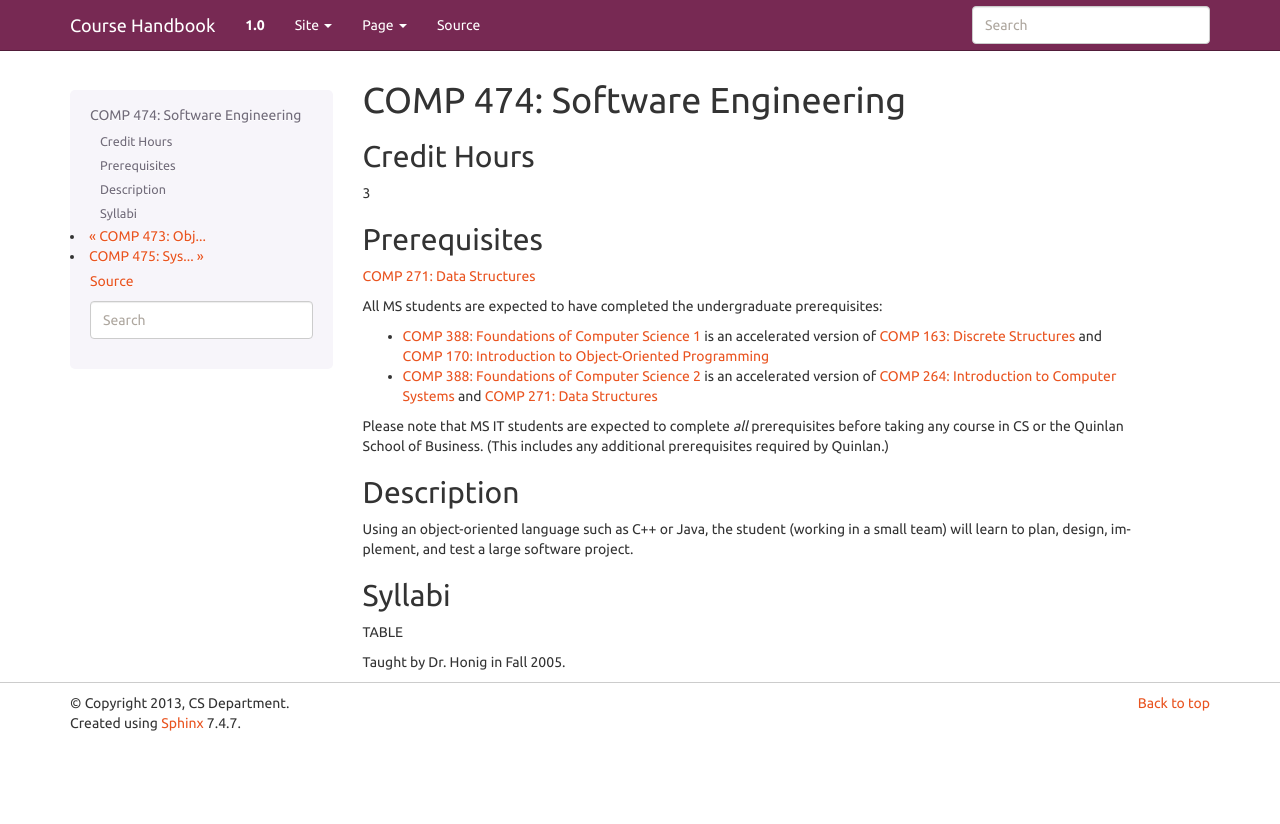
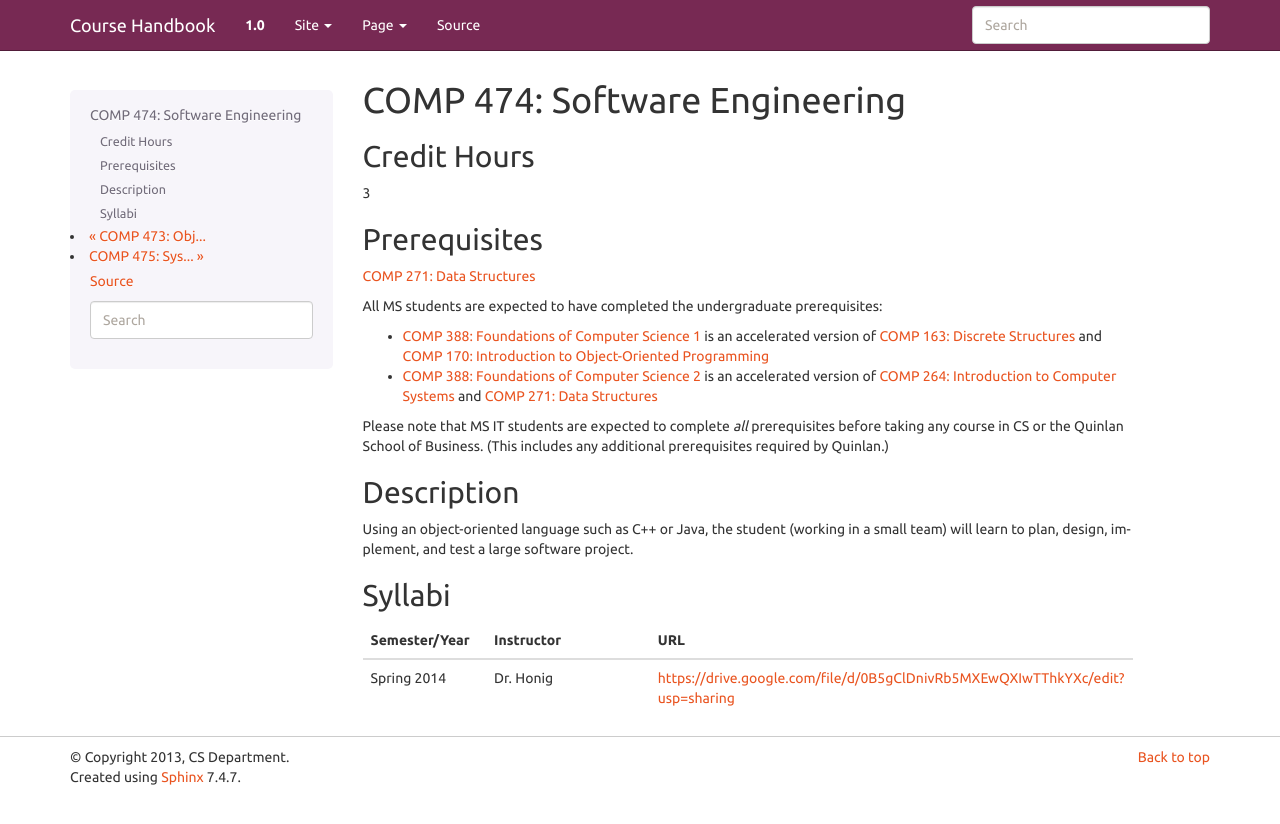
Before and after one commit to kyang5/coursedescriptions, a Sphinx documentation site: the page built from source/comp474.rst, in a window 1280 px wide. Shown: the top 824 px of the page. Built offline with Sphinx 7.4.7, drawn with Linux system fonts in a browser that asks for light colours.

Commit message:
added syllabi to 474

```diff
--- a/source/comp474.rst
+++ b/source/comp474.rst
@@ -21,8 +21,10 @@
 project.
 
 Syllabi
-----------------------------
+----------------------
 
-TABLE
+.. csv-table::
+   	:header: "Semester/Year", "Instructor", "URL"
+   	:widths: 15, 25, 50
 
-Taught by Dr. Honig in Fall 2005.
+	"Spring 2014", "Dr. Honig", "https://drive.google.com/file/d/0B5gClDnivRb5MXEwQXIwTThkYXc/edit?usp=sharing"
```
